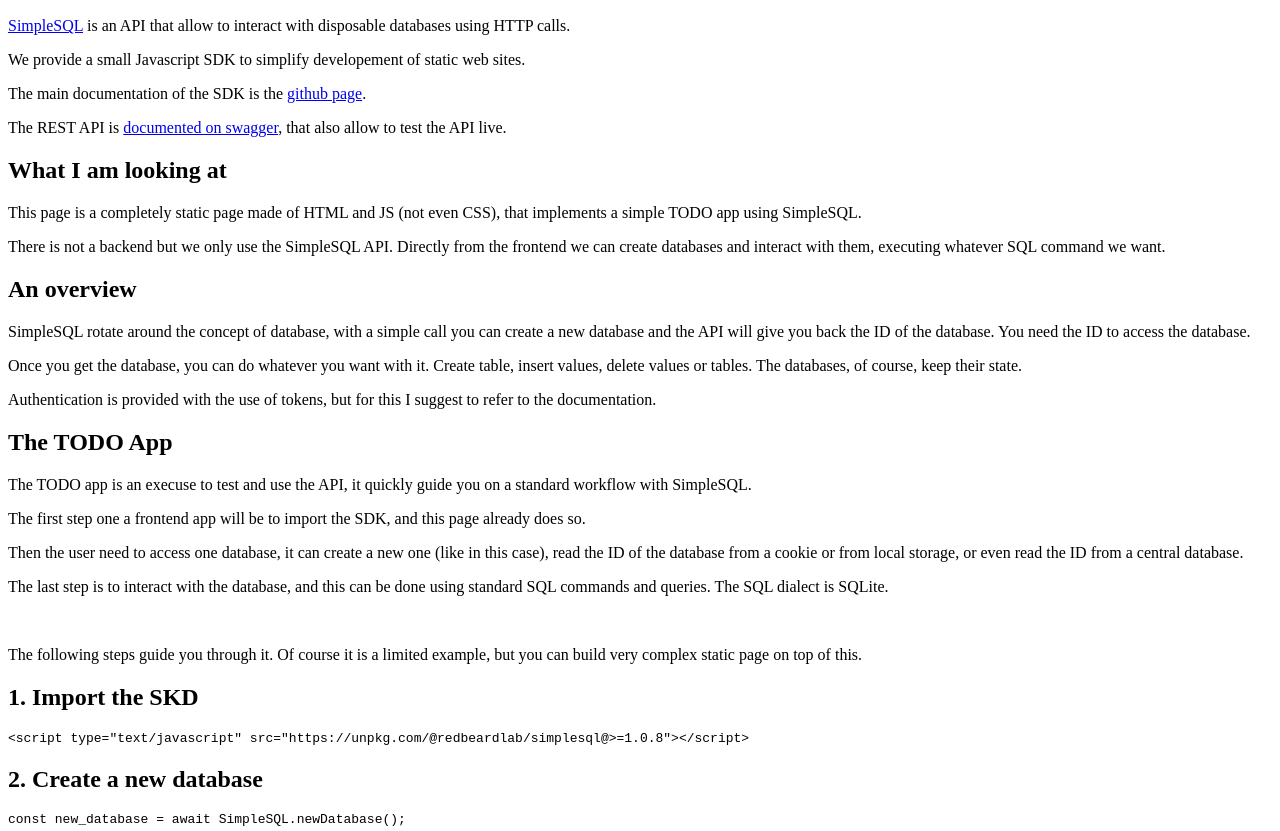
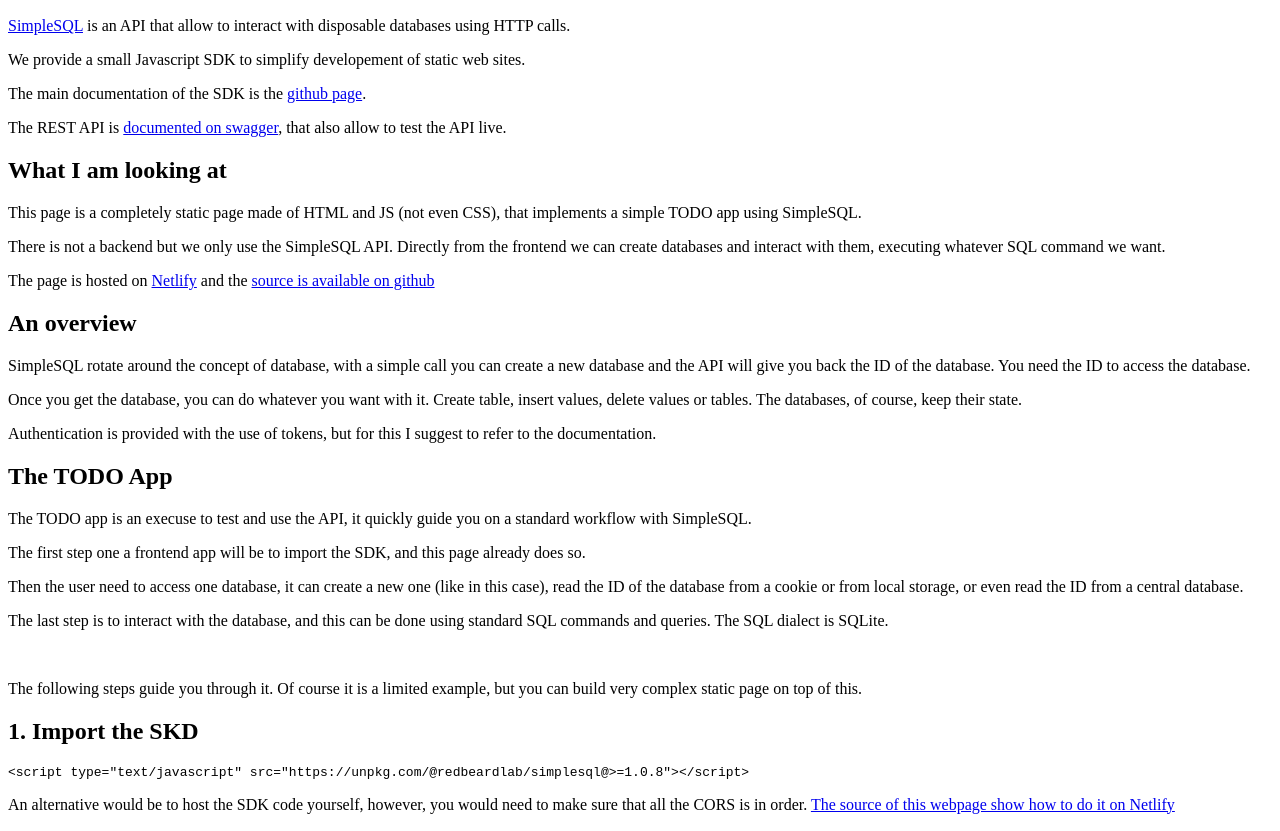
Before and after one commit to RedBeardLab/NetlifySimpleSQLExample, a plain HTML site: page index.html in a window 1280 px wide. Shown: the part 96-927 px from the top of the page. Drawn offline with Linux system fonts and the light colour scheme.

Commit message:
add some info about using the SDK from the host

```diff
--- a/index.html
+++ b/index.html
@@ -1,7 +1,7 @@
 <html>
   <head>
     <meta charset="utf-8"/>
-    <title>SimpleSQL SDK for disposbale HTTP accessible databases</title>
+    <title>SimpleSQL SDK for disposbale HTTP accessible databases, on Netlify</title>
     <script type="text/javascript" src="SimpleSQL.bundle.min.js"></script>
   </head>
   <body>
@@ -15,6 +15,7 @@
       <h2> What I am looking at </h2>
       	<p> This page is a completely static page made of HTML and JS (not even CSS), that implements a simple TODO app using SimpleSQL. </p>
       	<p> There is not a backend but we only use the SimpleSQL API. Directly from the frontend we can create databases and interact with them, executing whatever SQL command we want. </p>
+	<p> The page is hosted on <a href="https://www.netlify.com/">Netlify</a> and the <a href="https://github.com/RedBeardLab/NetlifySimpleSQLExample">source is available on github</a> </p>
       <h2> An overview </h2>
 	<p> SimpleSQL rotate around the concept of database, with a simple call you can create a new database and the API will give you back the ID of the database. You need the ID to access the database.</p>
 	<p> Once you get the database, you can do whatever you want with it. Create table, insert values, delete values or tables. The databases, of course, keep their state. </P>
@@ -30,6 +31,7 @@
     <div>
       <h2>1. Import the SKD </h2>
       <pre><code>&lt;script type="text/javascript" src="https://unpkg.com/@redbeardlab/simplesql@>=1.0.8">&lt;/script></code></pre>
+      <p> An alternative would be to host the SDK code yourself, however, you would need to make sure that all the CORS is in order. <a href="https://github.com/RedBeardLab/NetlifySimpleSQLExample<Paste>">The source of this webpage show how to do it on Netlify </a> </p>
     </div>
     <div>
       <h2>2. Create a new database </h2>
```
